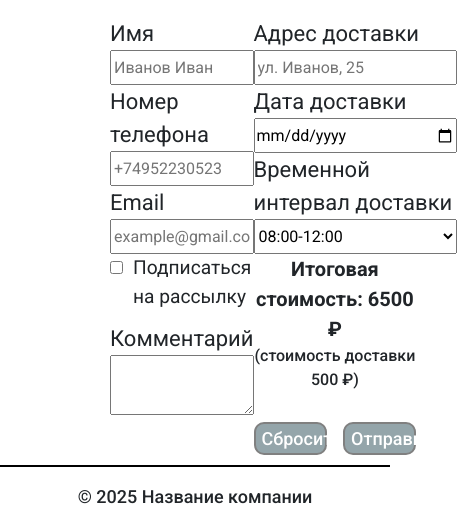
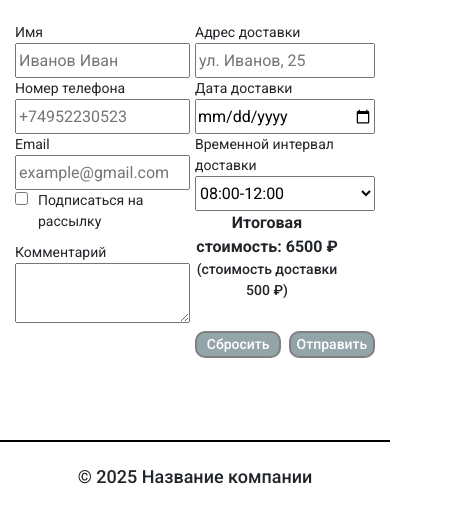
Before and after one commit to vintage1500/webdev-exam-2024-1-fs3pw, a plain HTML site: page basket.html in a window 390 px wide. Shown: the part 334-860 px from the top of the page, 457 px wide, since content can reach past the window. Drawn offline with nearby package versions, Linux system fonts and the light colour scheme; no server answers.

Commit message:
repair problems with mobile version

```diff
--- a/style.css
+++ b/style.css
@@ -477,4 +477,22 @@ td svg {
         display: block;
         font-size: 13px;
     }
+    #form-con {
+        padding: 5px 5px;
+    }
+    .name-con {
+        margin-right: 5px;
+    }
+    .label-block, .label-inline, #delivery-price, #reset-btn, #submit-btn {
+        font-size: 14px;
+    }
+    .btn-con {
+        width: 100%;
+    }
+    #reset-btn, #submit-btn {
+        width: 48%;
+    }
+    #total-price {
+        font-size: 16px;
+    }
 }
--- a/style_modal.css
+++ b/style_modal.css
@@ -64,7 +64,20 @@
     display: block;
 }
 
+p {
+    word-break: break-all;
+}
 
-@media only all and (max-width: 700px) {
+@media only all and (max-width: 500px) {
+    #modal-window-watch, #modal-window-delete, #modal-window-edit {
+        width: 400px;
+        font-size: 14px;
+    }
+}
 
+@media only all and (max-width: 400px) {
+    #modal-window-watch, #modal-window-delete, #modal-window-edit {
+        width: 350px;
+        font-size: 12px;
+    }
 }
```
